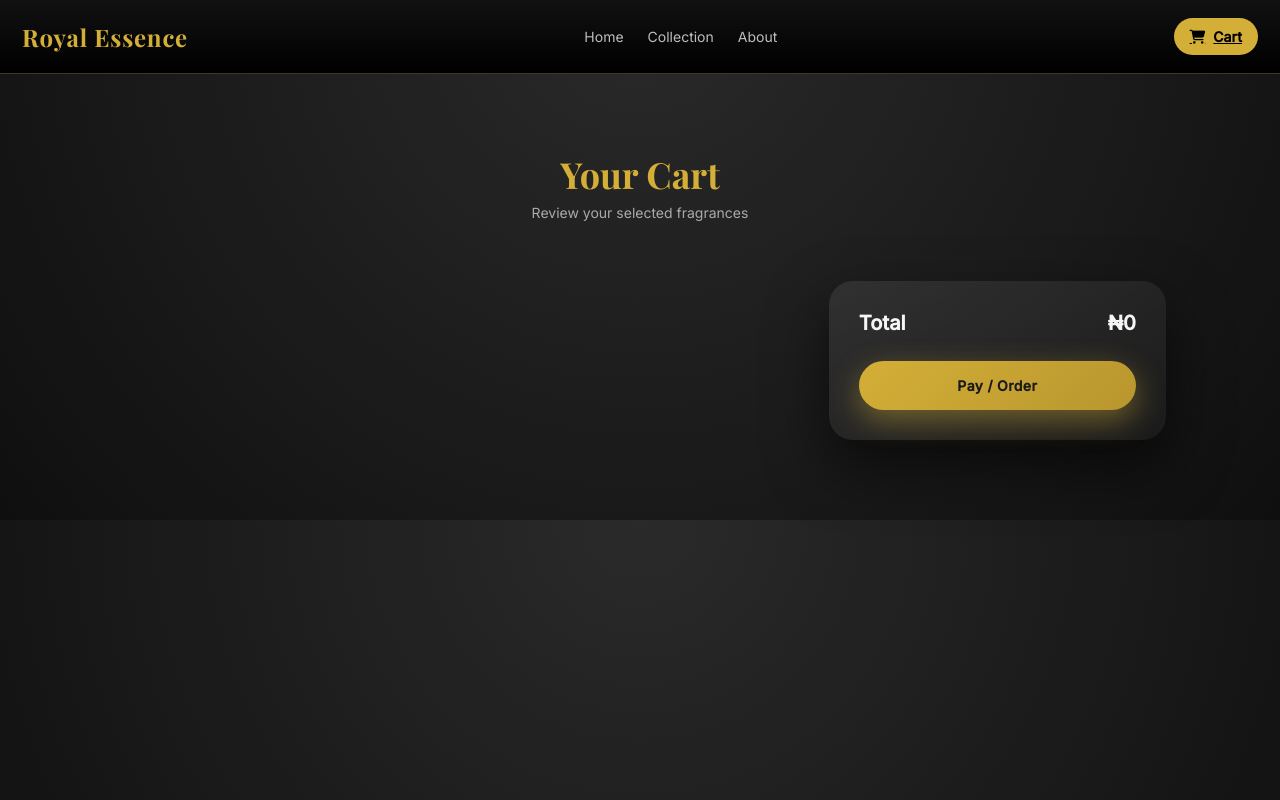
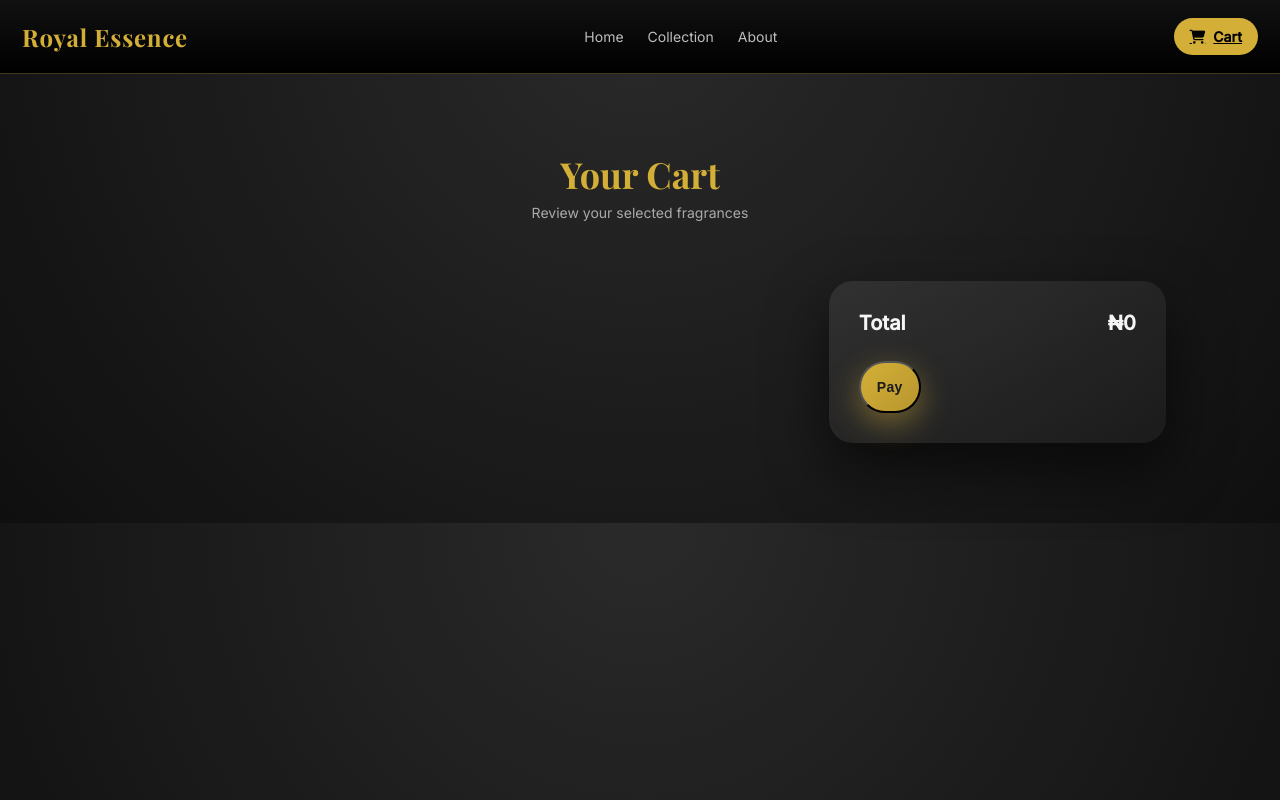
Before and after one commit to CodeJay4686/Royal-essence, a website: page cart.html in a window 1280 px wide. Drawn offline with nearby package versions, Linux system fonts and the light colour scheme; no server answers.

Commit message:
Update cart.html

```diff
--- a/cart.html
+++ b/cart.html
@@ -54,9 +54,9 @@
       <strong id="cart-total">₦0</strong>
     </div>
 
-    <a id="checkout" href="#" class="pay-btn">
-      Pay / Order
-    </a>
+    <button id="checkout" type="button" class="pay-btn">
+      Pay
+      </button>
   </aside>
 
 </main>
```
